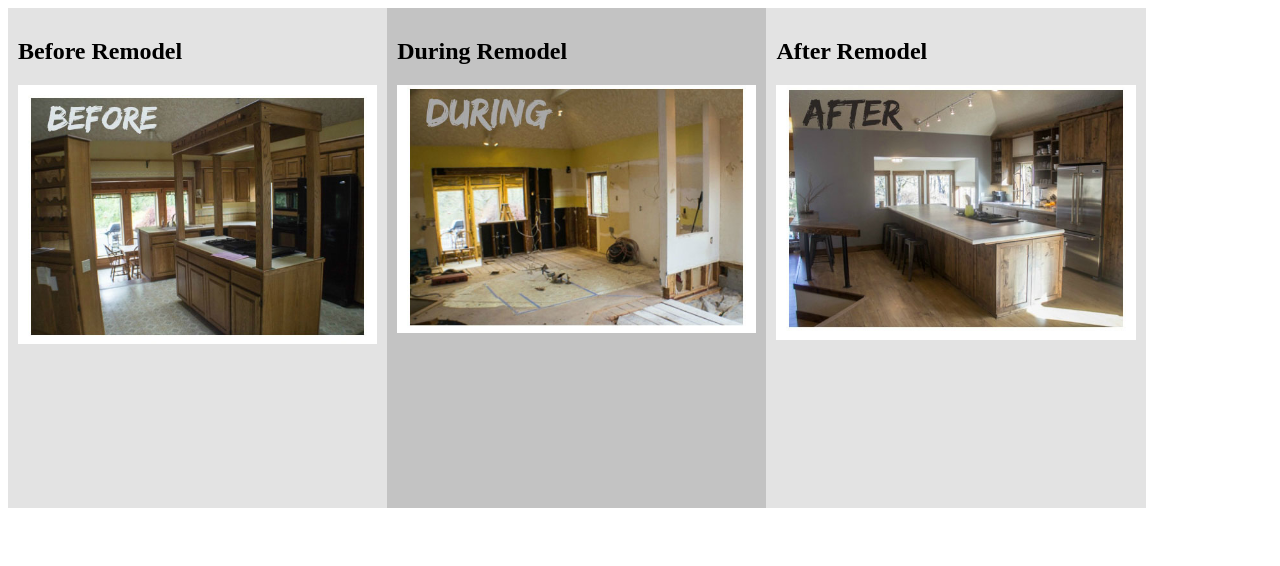
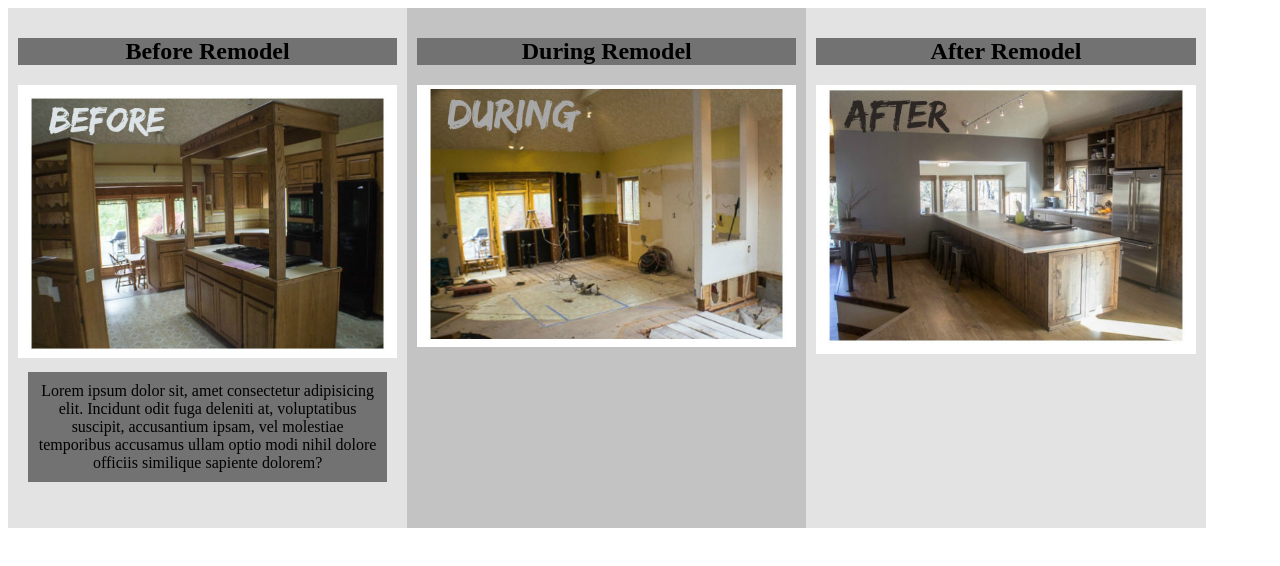
Before and after one commit to basicjohn/interior-decorator, a plain HTML site: page index.html in a window 1280 px wide. Drawn offline with Linux system fonts and the light colour scheme.

```diff
--- a/css/style.css
+++ b/css/style.css
@@ -2,7 +2,6 @@
     float: left;
     width: 30%;
     height: 500px;
-    box-sizing: border-box;
     padding: 10px;
 
 }
@@ -17,7 +16,20 @@
     background-color: #e3e3e3;
 }
 
+h2 {
+    background-color: #727272;
+    text-align: center;
+}
+
 img {
   width: 100%;
 
 }
+
+p {
+    background-color: #727272;
+    text-align: center;
+    padding: 10px;
+    margin: 10px;
+    display: block;
+}
--- a/index.html
+++ b/index.html
@@ -11,6 +11,7 @@
   <div class="column" id="before">
       <h2>Before Remodel</h2>
       <img src="images/renovations_01.jpg">
+      <p>Lorem ipsum dolor sit, amet consectetur adipisicing elit. Incidunt odit fuga deleniti at, voluptatibus suscipit, accusantium ipsam, vel molestiae temporibus accusamus ullam optio modi nihil dolore officiis similique sapiente dolorem?</p>
   </div>
   <div class="column" id="during">
       <h2>During Remodel</h2>
```
Also changed, not shown: 1 other file.
